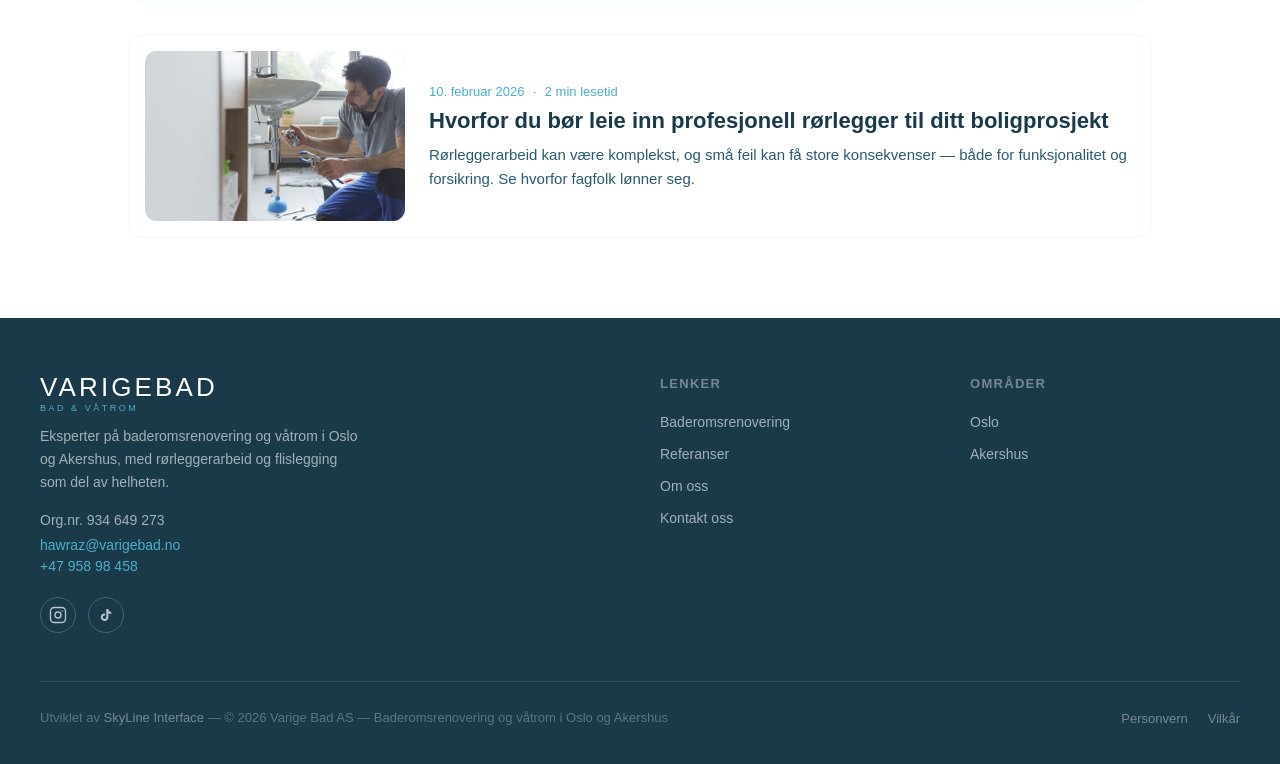
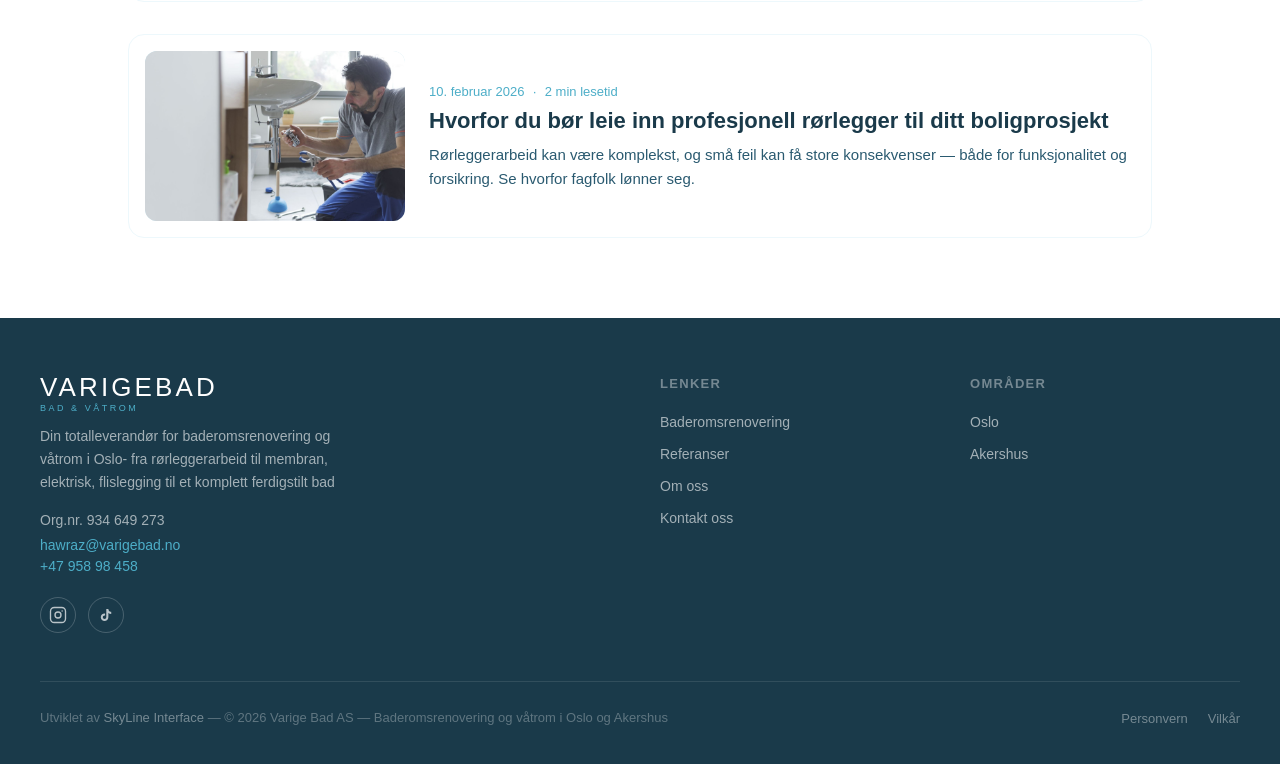
Before and after one commit to AslanKhatuev/varigebad, a Next.js app: page /blogg in a window 1280 px wide. Shown: the part 1290-2054 px from the top of the page. Built offline with nearby package versions, Linux system fonts and the light colour scheme.

Commit message:
endret innhold på tjeneser skesjon i forside og footeren

```diff
--- a/app/components/Footer.tsx
+++ b/app/components/Footer.tsx
@@ -51,8 +51,9 @@ export default function Footer() {
             </div>
 
             <p className="mb-4 max-w-xs text-[14px] leading-relaxed text-white/60">
-              Eksperter på baderomsrenovering og våtrom i Oslo og Akershus, med
-              rørleggerarbeid og flislegging som del av helheten.
+              Din totalleverandør for baderomsrenovering og våtrom i Oslo- fra
+              rørleggerarbeid til membran, elektrisk, flislegging til et
+              komplett ferdigstilt bad
             </p>
 
             <address className="not-italic">
--- a/app/components/Servicesoverview.tsx
+++ b/app/components/Servicesoverview.tsx
@@ -94,7 +94,8 @@ export default function ServicesOverview() {
               id="services-heading"
               className="text-[24px] font-semibold leading-tight text-[#1A3A4A] sm:text-[28px] md:text-[34px] lg:text-[40px]"
             >
-              Full baderomsrenovering og våtromsløsninger
+              Totalrenovering av bad og komplette
+              våtromsløsninger
             </h2>
           </div>
           <Link
```
